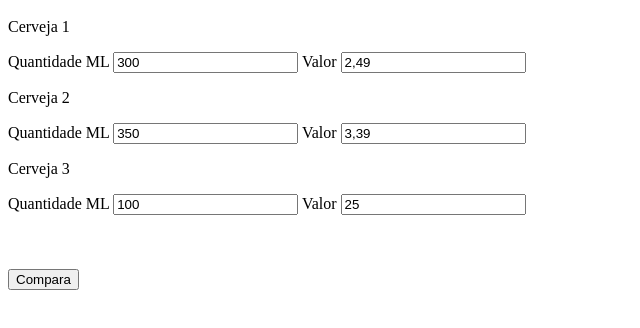
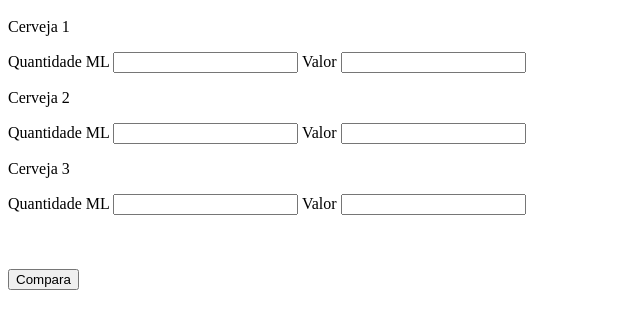
Before and after one commit to paulodeazevedo/testepages, a plain HTML site: page comparacerveja.html in a window 1280 px wide. Shown: the part 48-376 px from the top of the page, without its empty margins (0-640 px from the left). Drawn offline with Linux system fonts and the light colour scheme.

Commit message:
Removendo dados teste

```diff
--- a/comparacerveja.html
+++ b/comparacerveja.html
@@ -9,21 +9,21 @@
 
     <p>Cerveja 1</p>
     <label>Quantidade ML</label>
-    <input id="cv1ml" value="300">
+    <input id="cv1ml">
     <label>Valor</label>
-    <input id="cv1vl" value="2,49">
+    <input id="cv1vl">
 
     <p>Cerveja 2</p>
     <label>Quantidade ML</label>
-    <input id="cv2ml" value="350">
+    <input id="cv2ml">
     <label>Valor</label>
-    <input id="cv2vl" value="3,39">
+    <input id="cv2vl">
 
     <p>Cerveja 3</p>
     <label>Quantidade ML</label>
-    <input id="cv3ml" value="100">
+    <input id="cv3ml">
     <label>Valor</label>
-    <input id="cv3vl" value="25">
+    <input id="cv3vl">
 
     <br><br><br><br>
     <button onclick="ComparaCerveja()">Compara</button>
```
